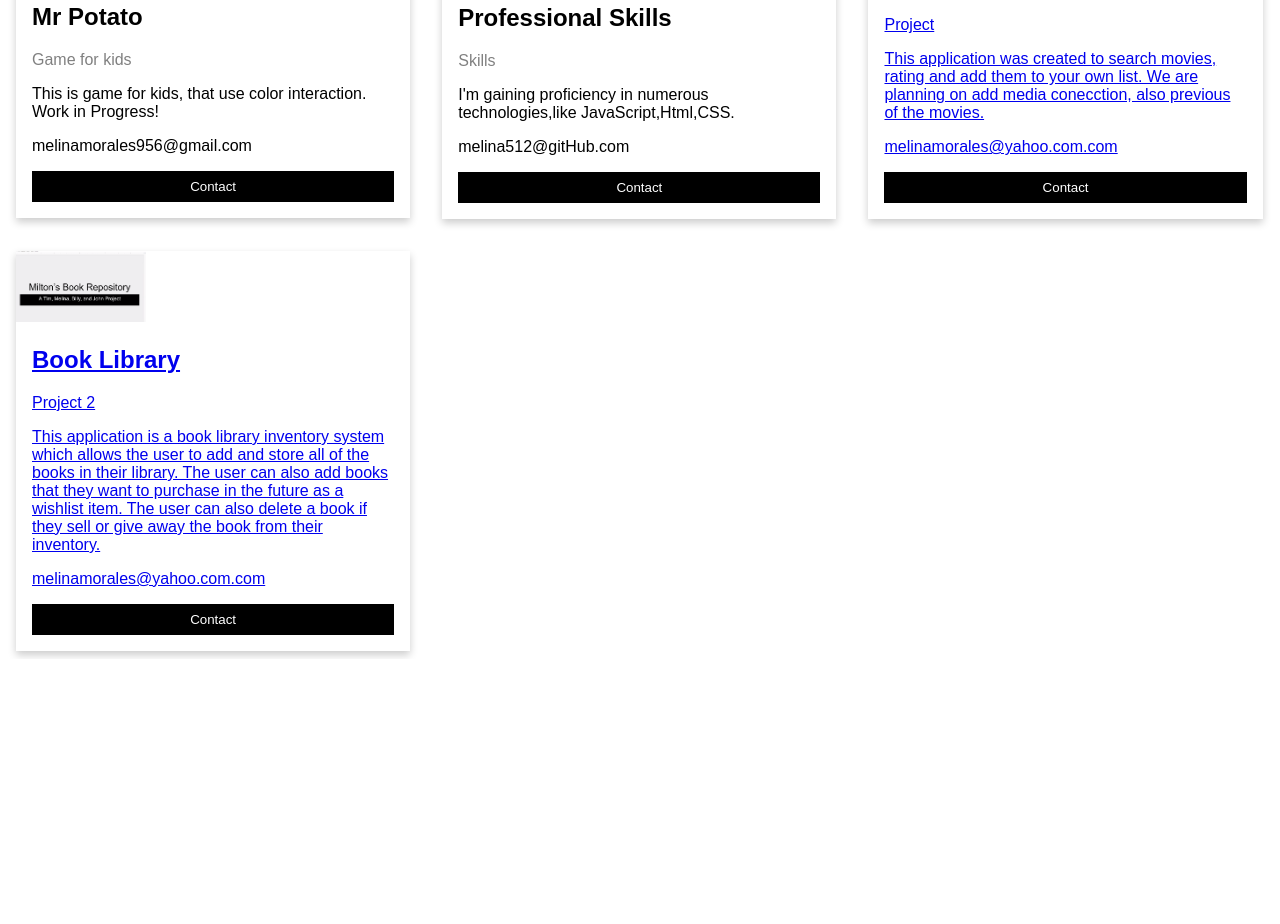
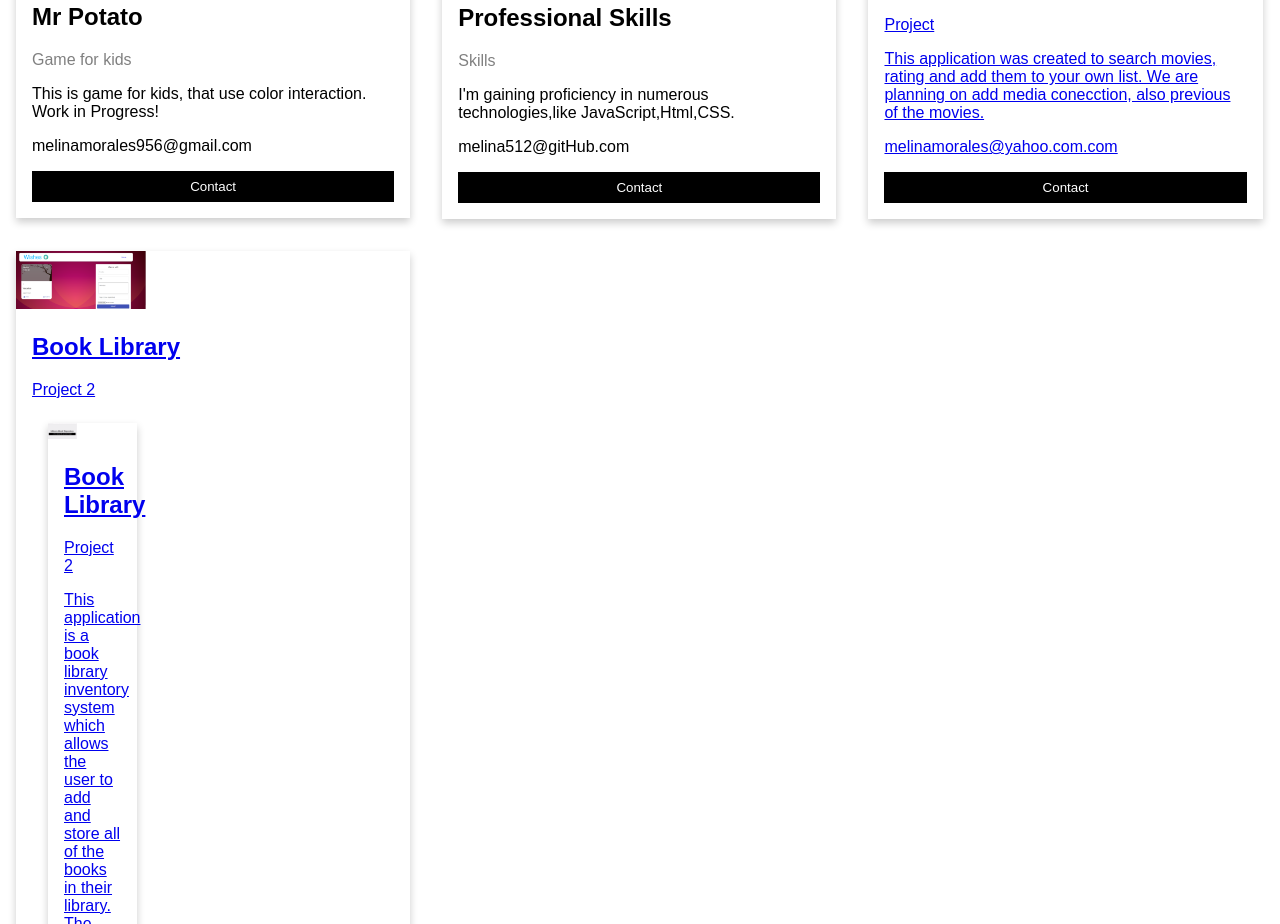
Before and after one commit to melinamorales512/Module-2-Porfolio, a plain HTML site: page index.html in a window 1280 px wide. Shown: the part 1216-2140 px from the top of the page. Before the commit the page ends 1875 px from the top, so only its background shows below. Drawn offline with Linux system fonts and the light colour scheme.

Commit message:
adding porject 3

```diff
--- a/index.html
+++ b/index.html
@@ -87,12 +87,22 @@
 <div class="column">
   <div class="card">
     <a class="link" href="https://github.com/Chuca78/Project-2">
-    <img src="booklibrary.PNG" alt="cute" style="width:33%">
+    <img src="wish.PNG" alt="cute" style="width:33%">
     <div class="container">
 
       <h2>Book Library</h2>
 
       <p>Project 2</p>
+
+      <div class="column">
+        <div class="card">
+          <a class="link" href="https://wish-app.herokuapp.com/">
+          <img src="booklibrary.PNG" alt="wish" style="width:33%">
+          <div class="container">
+
+            <h2>Book Library</h2>
+
+            <p>Project 2</p>
 
 
       <p>This application is a book library inventory system which allows the user
```
Also changed, not shown: wish.PNG (added).
